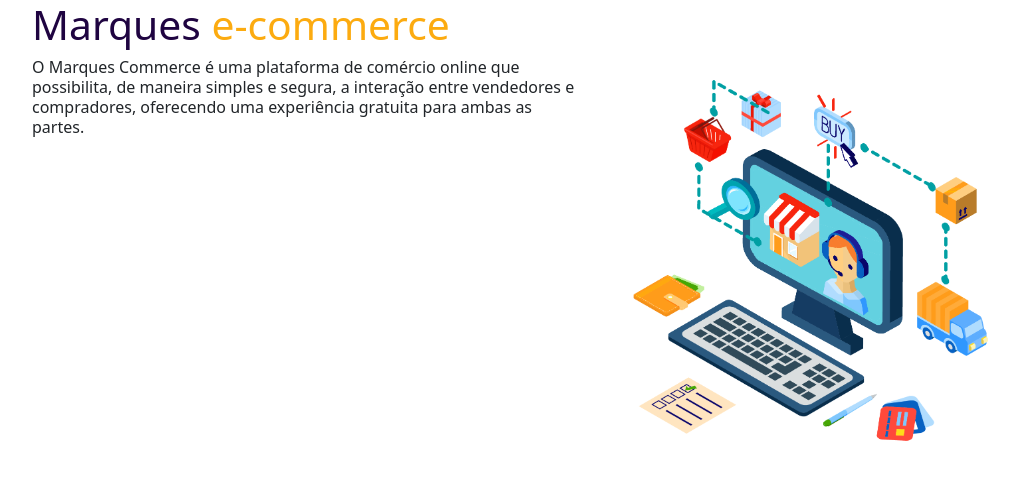
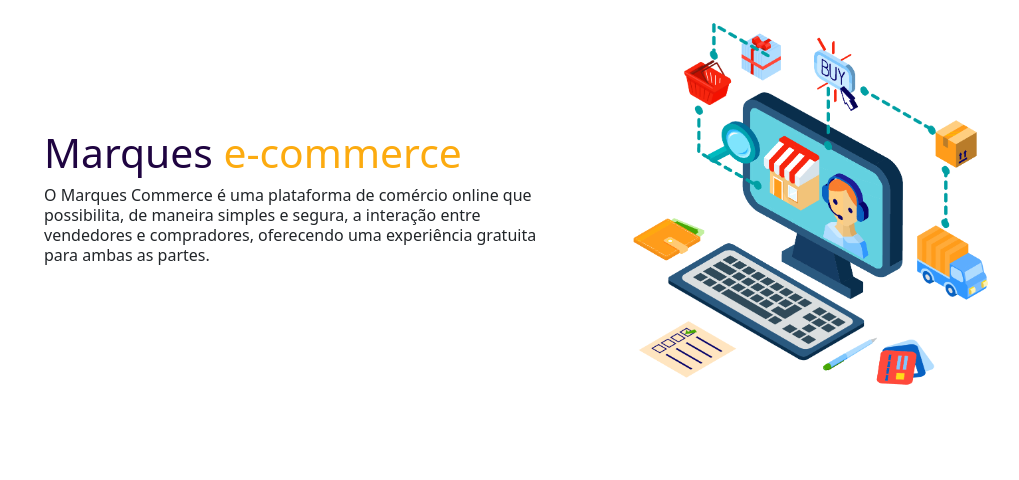
Before and after one commit to JoaoVMarques/marques-ecommerce, a React (Vite) app: page / in a window 1280 px wide. Shown: the top 480 px of the page, without its empty margins (50-1069 px from the left). Built offline with nearby package versions, Linux system fonts and the light colour scheme.

Commit message:
alinhando texto com a imagem

```diff
--- a/src/pages/infoPage/components/About.tsx
+++ b/src/pages/infoPage/components/About.tsx
@@ -7,13 +7,17 @@ import logo from '../../../imgs/ecommerce.png';
 function About() {
   return (
     <Container>
-      <Row>
-        <h1 className="titleColor title-screen">Marques
-          <span className="titleOrange"> e-commerce</span></h1>
-      </Row>
       <Row lg="2">
-        <Col>
-          <p className='fs-6 lh-sm'>{slogan}</p>
+        <Col className='d-flex align-items-center'>
+          <Container>
+            <Row>
+              <h1 className="titleColor title-screen">Marques
+                <span className="titleOrange"> e-commerce</span></h1>
+            </Row>
+            <Row>
+              <p className='fs-6 lh-sm'>{slogan}</p>
+            </Row>
+          </Container>
         </Col>
         <Col>
           <Image src={logo} className='w-75'/>
```
